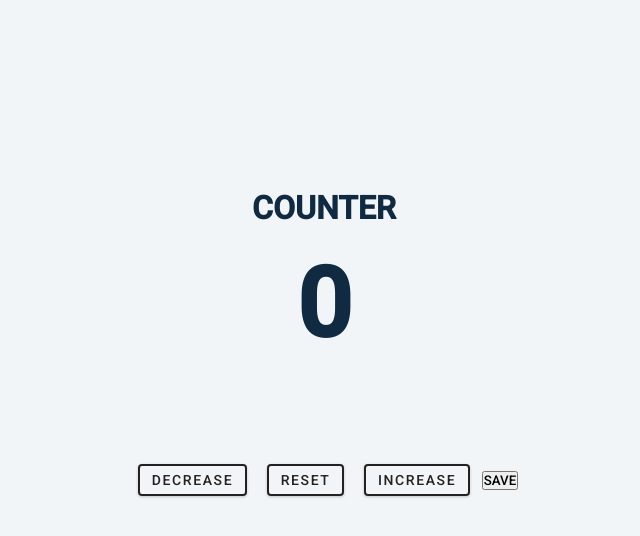
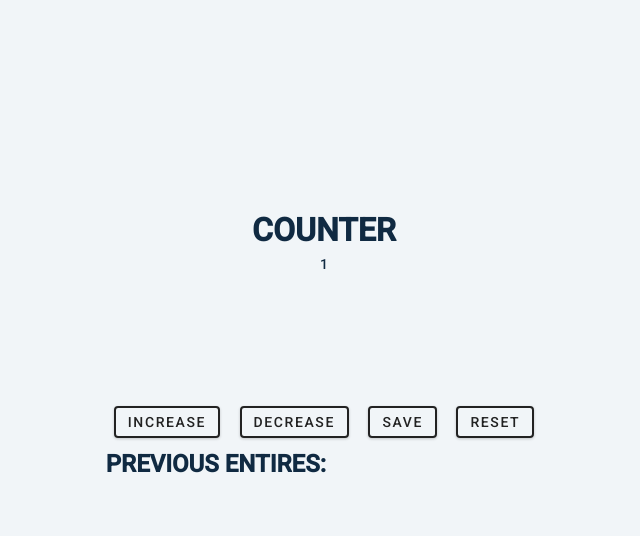
Before and after one commit to favy-codez/counter, a plain HTML site: page index.html in a window 1280 px wide. Both pictures are taken after a click on the button "INCREASE". Shown: the whole page, without its empty margins (316-956 px from the left). Drawn offline with Linux system fonts and the light colour scheme.

Commit message:
worked on the js file

```diff
--- a/index.html
+++ b/index.html
@@ -13,17 +13,18 @@
     <main>
       <div class="container">
         <h2>COUNTER</h2>
-        <span id="value">0</span>
+        <span id="count-el">0</span>
       </div>
       <div class="button-container">
+        <button class="btn increase" onclick="increment()">increase</button>
         <button class="btn increase" onclick="decrement()">decrease</button>
+        <button id="save-btn" class="btn" onclick="save()">SAVE</button>
         <button class="btn reset" onclick="reset()">reset</button>
-        <button class="btn increase" onclick="increment()">increase</button>
-        <button id="save-btn" onclick="save()">SAVE</button>
+        <p id="save-el">Previous entires: </p>
       </div>
     </main>
 
 
-    <script src="app.js"></script>
+    <script src="/script.js"></script>
   </body>
 </html>
--- a/script.js
+++ b/script.js
@@ -0,0 +1,21 @@
+let countEl = document.getElementById("count-el")
+let saved = document.getElementById("save-el");
+let count =0
+
+function increment(){
+    count += 1
+    countEl.innerText = count
+}
+
+function decrement(){
+    count -= 1
+    countEl.innerText = count
+}
+
+function save(){
+    let prev = count + "-"
+    // if we use = it removes the previous count so we use +=
+    saved.innerText += prev
+}
+
+// reset()
--- a/style.css
+++ b/style.css
@@ -97,6 +97,12 @@ h2{
   background: var(--clr-black);
 }
 
+#save-el{
+  text-transform: uppercase;
+  font-size: 1.5rem;
+  font-weight: bold;
+}
+
 /* media query */
 @media screen and (min-width: 992px) {
 
```
